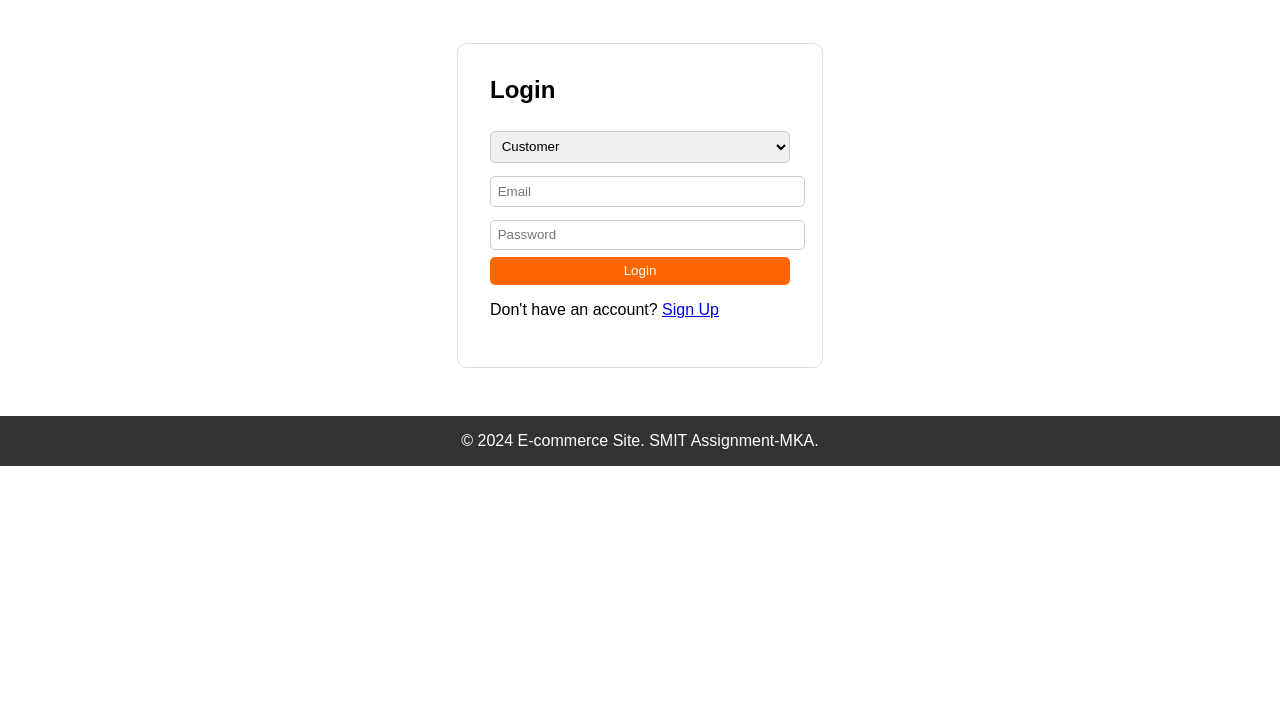
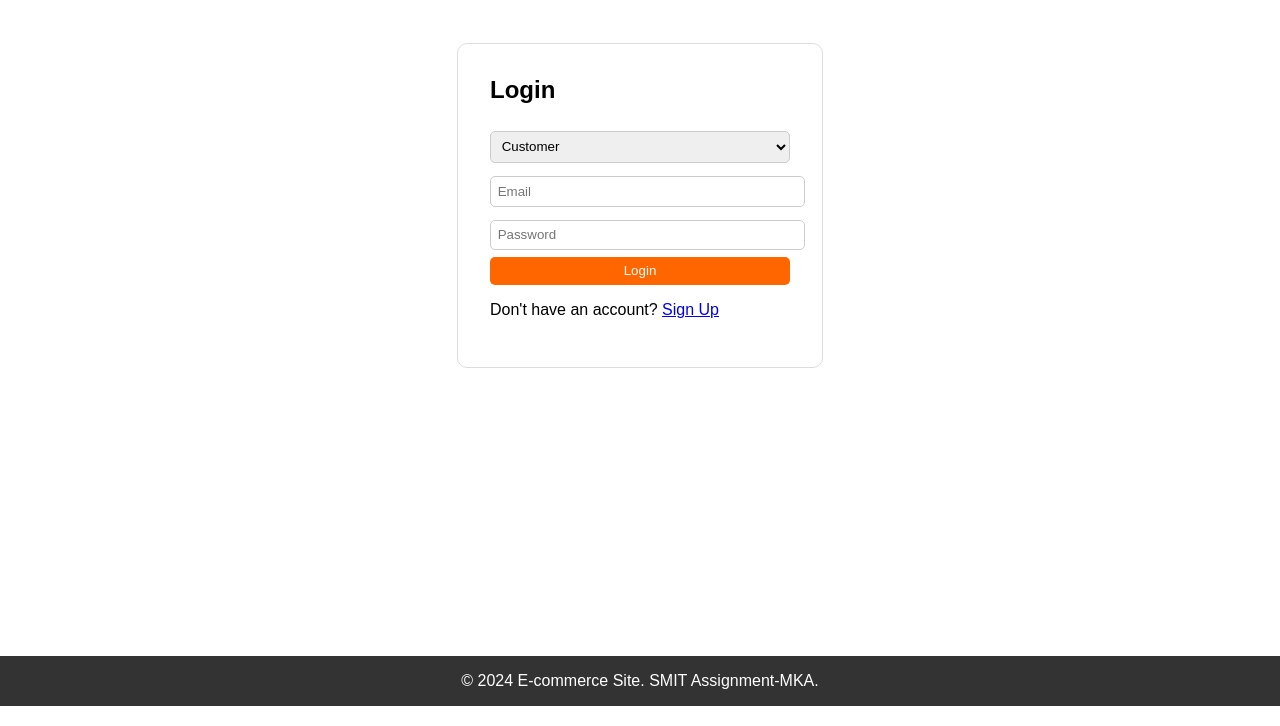
Before and after one commit to mkumail14/Ecommerce-App, a plain HTML site: page index.html in a window 1280 px wide. Shown: the part 74-800 px from the top of the page. Drawn offline with Linux system fonts and the light colour scheme; some packages are replaced by stand-ins of ours; a script that the page names is missing.

Commit message:
Update Footer.css

```diff
--- a/styles.css
+++ b/styles.css
@@ -112,6 +112,7 @@ footer {
     color: #fff;
     text-align: center;
     padding: 1em 0;
+    margin-top: 240px;
 }
 
 footer p {
```
